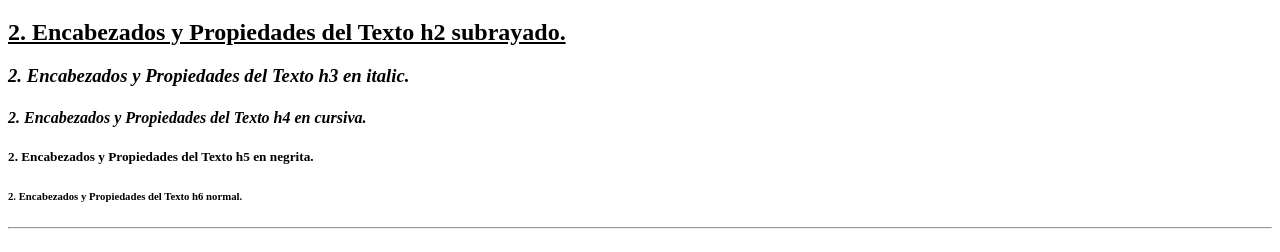
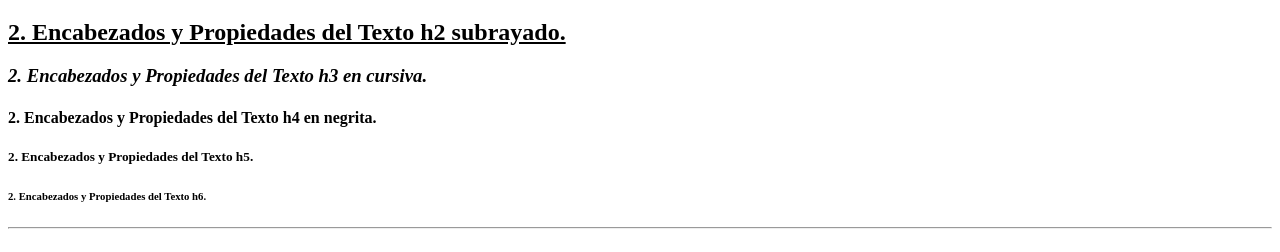
Before and after one commit to AgusAstuDev/Practico-HTML, a plain HTML site: page index.html in a window 1280 px wide. Shown: the part 303-555 px from the top of the page. Drawn offline with Linux system fonts and the light colour scheme.

Commit message:
some details for best struct

```diff
--- a/index.html
+++ b/index.html
@@ -28,21 +28,20 @@
       <hr />
       <section>
         <h1>2. Encabezados y Propiedades del Texto h1.</h1>
-        <h2 style="text-decoration: underline">
-          2. Encabezados y Propiedades del Texto h2 subrayado.
+        <h2>
+          <!-- También se pueden usar estilos en linea como: style="text-decoration: underline" -->
+          <u>2. Encabezados y Propiedades del Texto h2 subrayado.</u>
         </h2>
-        <h3 style="font-style: italic">
-          2. Encabezados y Propiedades del Texto h3 en italic.
+        <h3>
+          <!-- También se pueden usar estilos en linea como: style="font-style: italic" -->
+          <em>2. Encabezados y Propiedades del Texto h3 en cursiva.</em>
         </h3>
-        <h4 style="font-style: oblique">
-          2. Encabezados y Propiedades del Texto h4 en cursiva.
+        <h4>
+          <!-- También se pueden usar estilos en linea como: style="font-weight: bold" o etiquetas <b></b> -->
+          <strong>2. Encabezados y Propiedades del Texto h4 en negrita.</strong>
         </h4>
-        <h5 style="font-weight: bold">
-          2. Encabezados y Propiedades del Texto h5 en negrita.
-        </h5>
-        <h6 style="font-style: normal">
-          2. Encabezados y Propiedades del Texto h6 normal.
-        </h6>
+        <h5>2. Encabezados y Propiedades del Texto h5.</h5>
+        <h6>2. Encabezados y Propiedades del Texto h6.</h6>
       </section>
       <hr />
       <section>
```
Also changed, not shown: pages/form.html (+1 -1 lines).
